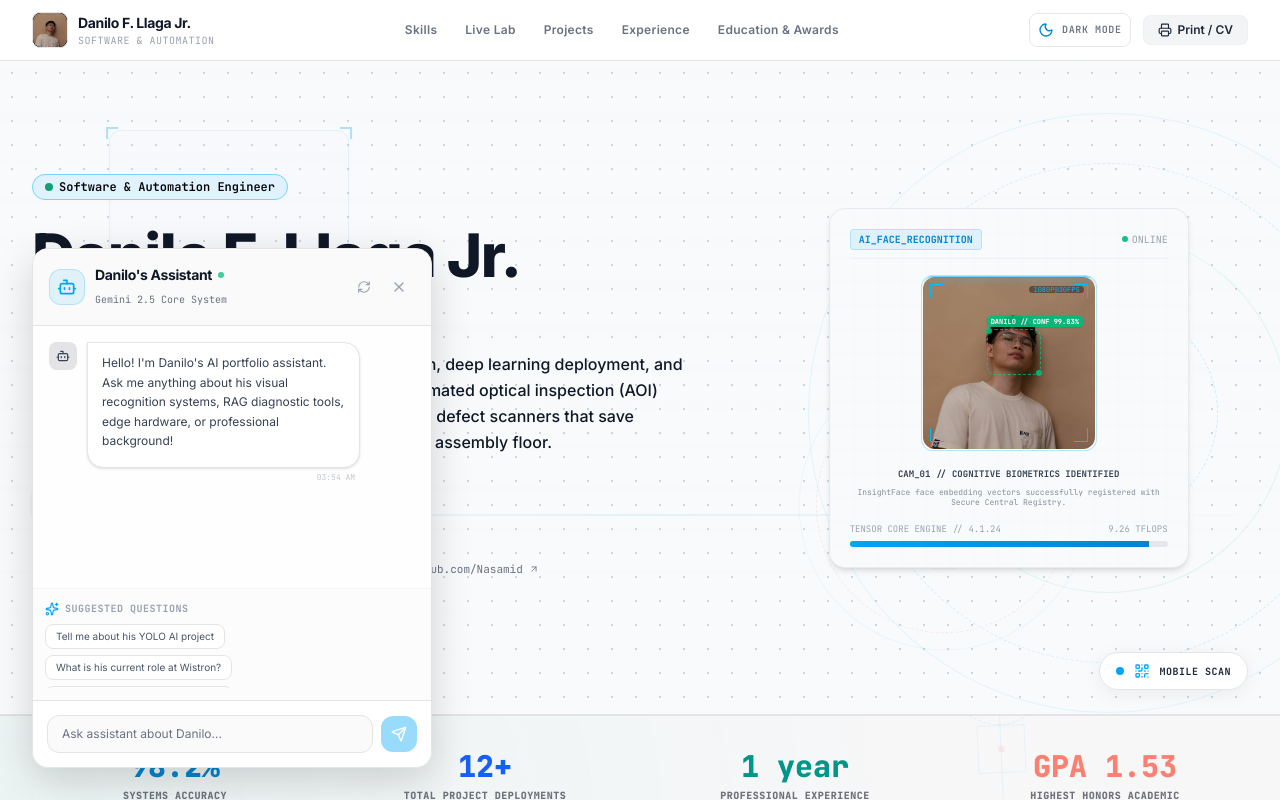
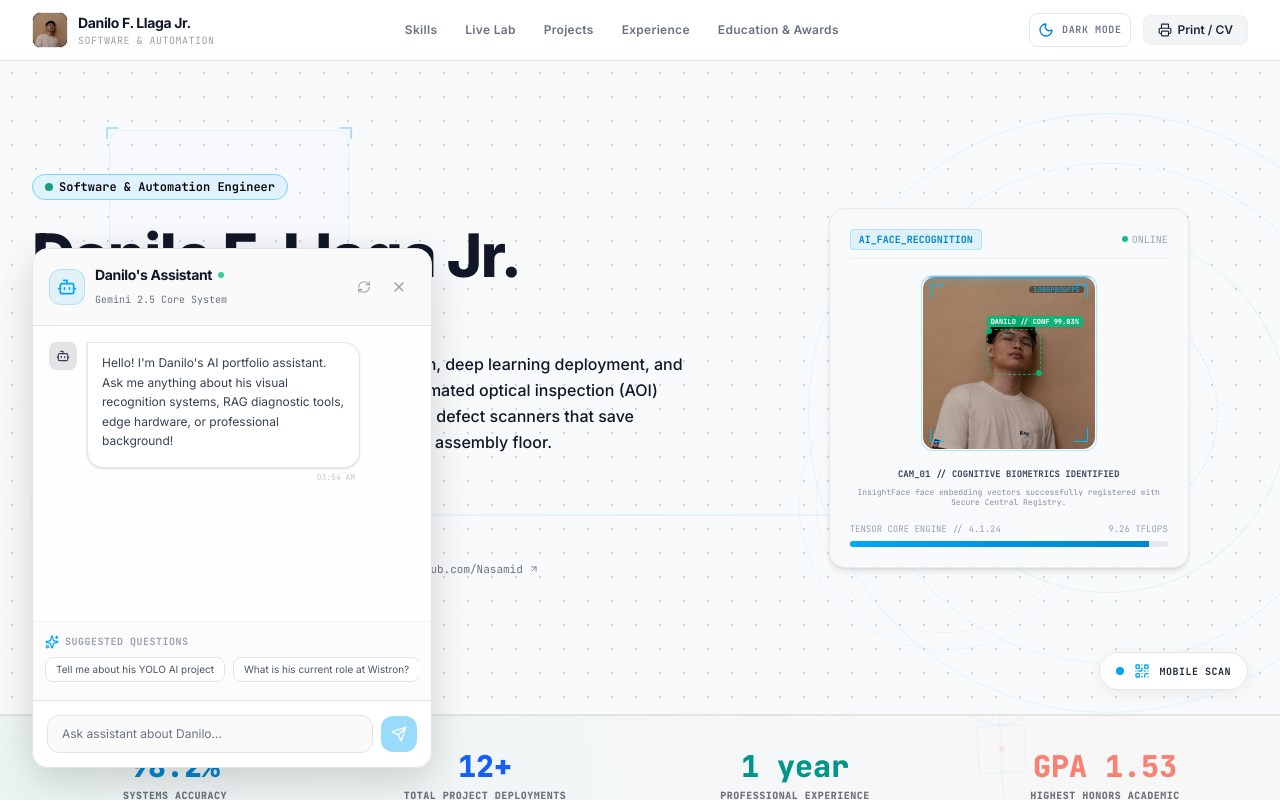
Before and after one commit to Nasamid/portfolio, a React (Vite) app: page / in a window 1280 px wide. Both pictures are taken after a click on the button "ASK DANILO'S AI". Shown: the top 800 px of the page. Built offline with nearby package versions, Linux system fonts and the light colour scheme.

Commit message:
suggested questions layout optimization

```diff
--- a/src/components/AIChatBot.tsx
+++ b/src/components/AIChatBot.tsx
@@ -285,12 +285,12 @@ export default function AIChatBot() {
                 <Sparkles className="w-3.5 h-3.5 text-sky-500" />
                 <span className="text-[10px] font-bold uppercase tracking-wider font-mono">Suggested Questions</span>
               </div>
-              <div className="flex flex-wrap gap-1.5 max-h-16 overflow-y-auto custom-scrollbar pr-1">
+              <div className="flex overflow-x-auto gap-2 pb-1.5 snap-x no-scrollbar">
                 {PRESET_PROMPTS.map((prompt, idx) => (
                   <button
                     key={idx}
                     onClick={() => handleSendMessage(prompt)}
-                    className="text-[10px] text-gray-600 dark:text-gray-300 hover:text-sky-600 dark:hover:text-sky-400 bg-white dark:bg-slate-800 hover:bg-sky-50/30 dark:hover:bg-sky-950/20 border border-zinc-200 dark:border-gray-800 rounded-lg py-1 px-2.5 transition-all text-left cursor-pointer truncate max-w-full active:scale-95"
+                    className="shrink-0 snap-start text-[10px] text-gray-600 dark:text-gray-300 hover:text-sky-600 dark:hover:text-sky-400 bg-white dark:bg-slate-800 hover:bg-sky-50/30 dark:hover:bg-sky-950/20 border border-zinc-200 dark:border-gray-800 rounded-lg py-1 px-2.5 transition-all text-left cursor-pointer active:scale-95"
                   >
                     {prompt}
                   </button>
```
